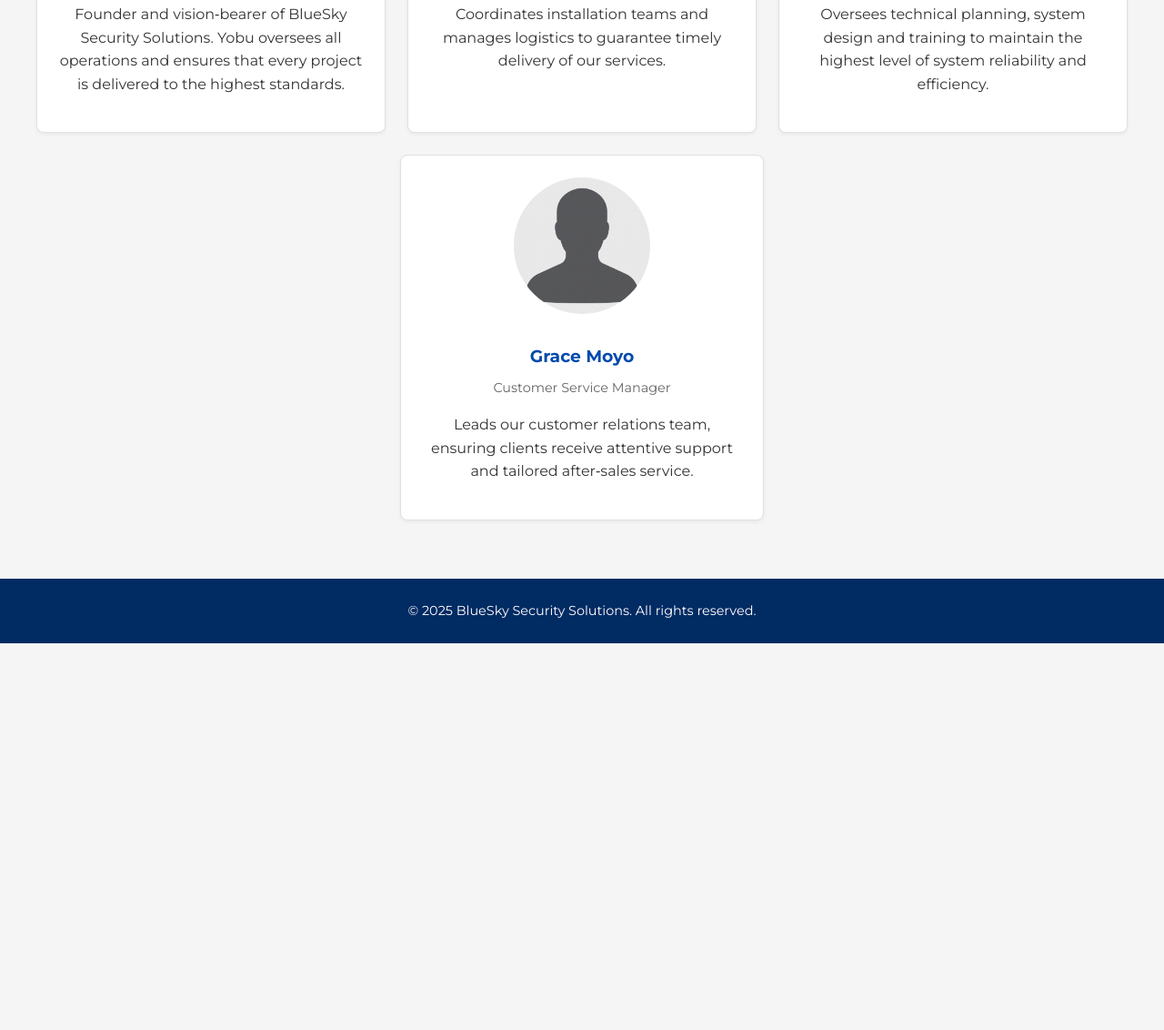
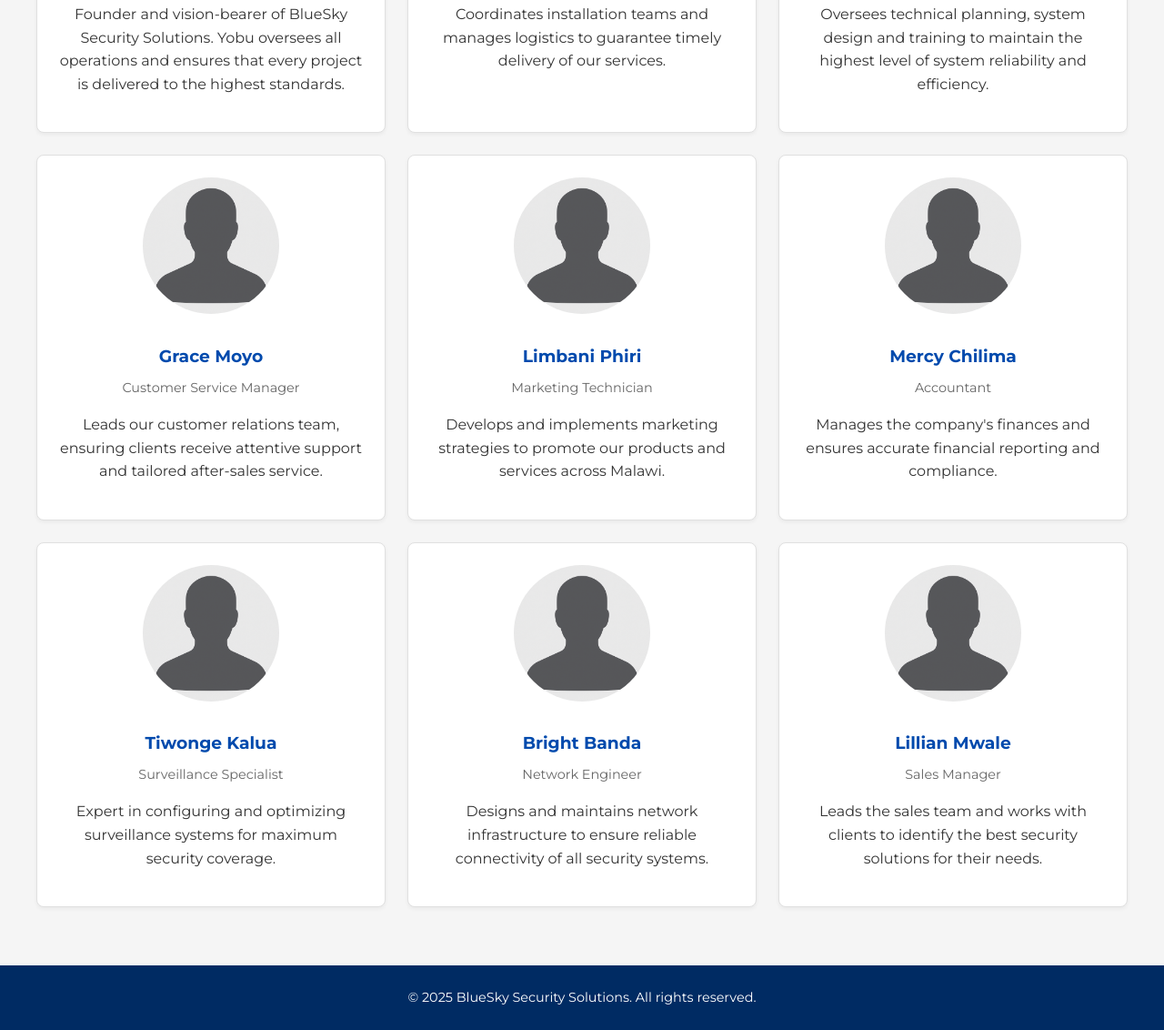
Before and after one commit to FracksonM/bluesky-website, a plain HTML site: page bluesky-website-new/team.html in a window 1280 px wide. Shown: the part 837-1969 px from the top of the page at 91% size. Before the commit the page ends 1544 px from the top, so only its background shows below. Drawn offline with Linux system fonts and the light colour scheme.

Commit message:
Add additional team members and update team page
Added five new team member cards with Malawian names and positions such as Marketing Technician, Accountant, Surveillance Specialist, Network Engineer, and Sales Manager. This improves the team page with more positions and descriptions.

```diff
--- a/bluesky-website-new/team.html
+++ b/bluesky-website-new/team.html
@@ -4,10 +4,7 @@
     <meta charset="UTF-8" />
     <meta name="viewport" content="width=device-width, initial-scale=1.0" />
     <title>Our Team – BlueSky Security Solutions</title>
-    <link
-      href="https://fonts.googleapis.com/css2?family=Montserrat:wght@400;600;700&display=swap"
-      rel="stylesheet"
-    />
+    <link href="https://fonts.googleapis.com/css2?family=Montserrat:wght@400;600;700&display=swap" rel="stylesheet" />
     <link rel="stylesheet" href="css/style.css" />
   </head>
   <body>
@@ -15,9 +12,7 @@
       <div class="container">
         <div class="logo">
           <img src="images/team-placeholder.png" alt="BlueSky logo" height="50" />
-          <span style="margin-left: 0.5rem; font-weight: 700; font-size: 1.2rem"
-            >BlueSky Security</span
-          >
+          <span style="margin-left: 0.5rem; font-weight: 700; font-size: 1.2rem">BlueSky Security</span>
         </div>
         <nav>
           <a href="index.html">Home</a>
@@ -45,38 +40,55 @@
             <img src="images/team-placeholder.png" alt="Managing Director" />
             <h3>Yobu Jussah</h3>
             <span>Managing Director</span>
-            <p>
-              Founder and vision‑bearer of BlueSky Security Solutions. Yobu
-              oversees all operations and ensures that every project is
-              delivered to the highest standards.
-            </p>
+            <p>Founder and vision-bearer of BlueSky Security Solutions. Yobu oversees all operations and ensures that every project is delivered to the highest standards.</p>
           </div>
           <div class="card team-member">
             <img src="images/team-placeholder.png" alt="Operations Manager" />
             <h3>Thandi Mphatso</h3>
             <span>Operations Manager</span>
-            <p>
-              Coordinates installation teams and manages logistics to guarantee
-              timely delivery of our services.
-            </p>
+            <p>Coordinates installation teams and manages logistics to guarantee timely delivery of our services.</p>
           </div>
           <div class="card team-member">
             <img src="images/team-placeholder.png" alt="Technical Lead" />
             <h3>Chisomo Banda</h3>
             <span>Technical Lead</span>
-            <p>
-              Oversees technical planning, system design and training to
-              maintain the highest level of system reliability and efficiency.
-            </p>
+            <p>Oversees technical planning, system design and training to maintain the highest level of system reliability and efficiency.</p>
           </div>
           <div class="card team-member">
             <img src="images/team-placeholder.png" alt="Customer Service Manager" />
             <h3>Grace Moyo</h3>
             <span>Customer Service Manager</span>
-            <p>
-              Leads our customer relations team, ensuring clients receive
-              attentive support and tailored after‑sales service.
-            </p>
+            <p>Leads our customer relations team, ensuring clients receive attentive support and tailored after-sales service.</p>
+          </div>
+          <div class="card team-member">
+            <img src="images/team-placeholder.png" alt="Marketing Technician" />
+            <h3>Limbani Phiri</h3>
+            <span>Marketing Technician</span>
+            <p>Develops and implements marketing strategies to promote our products and services across Malawi.</p>
+          </div>
+          <div class="card team-member">
+            <img src="images/team-placeholder.png" alt="Accountant" />
+            <h3>Mercy Chilima</h3>
+            <span>Accountant</span>
+            <p>Manages the company's finances and ensures accurate financial reporting and compliance.</p>
+          </div>
+          <div class="card team-member">
+            <img src="images/team-placeholder.png" alt="Surveillance Specialist" />
+            <h3>Tiwonge Kalua</h3>
+            <span>Surveillance Specialist</span>
+            <p>Expert in configuring and optimizing surveillance systems for maximum security coverage.</p>
+          </div>
+          <div class="card team-member">
+            <img src="images/team-placeholder.png" alt="Network Engineer" />
+            <h3>Bright Banda</h3>
+            <span>Network Engineer</span>
+            <p>Designs and maintains network infrastructure to ensure reliable connectivity of all security systems.</p>
+          </div>
+          <div class="card team-member">
+            <img src="images/team-placeholder.png" alt="Sales Manager" />
+            <h3>Lillian Mwale</h3>
+            <span>Sales Manager</span>
+            <p>Leads the sales team and works with clients to identify the best security solutions for their needs.</p>
           </div>
         </div>
       </div>
```
